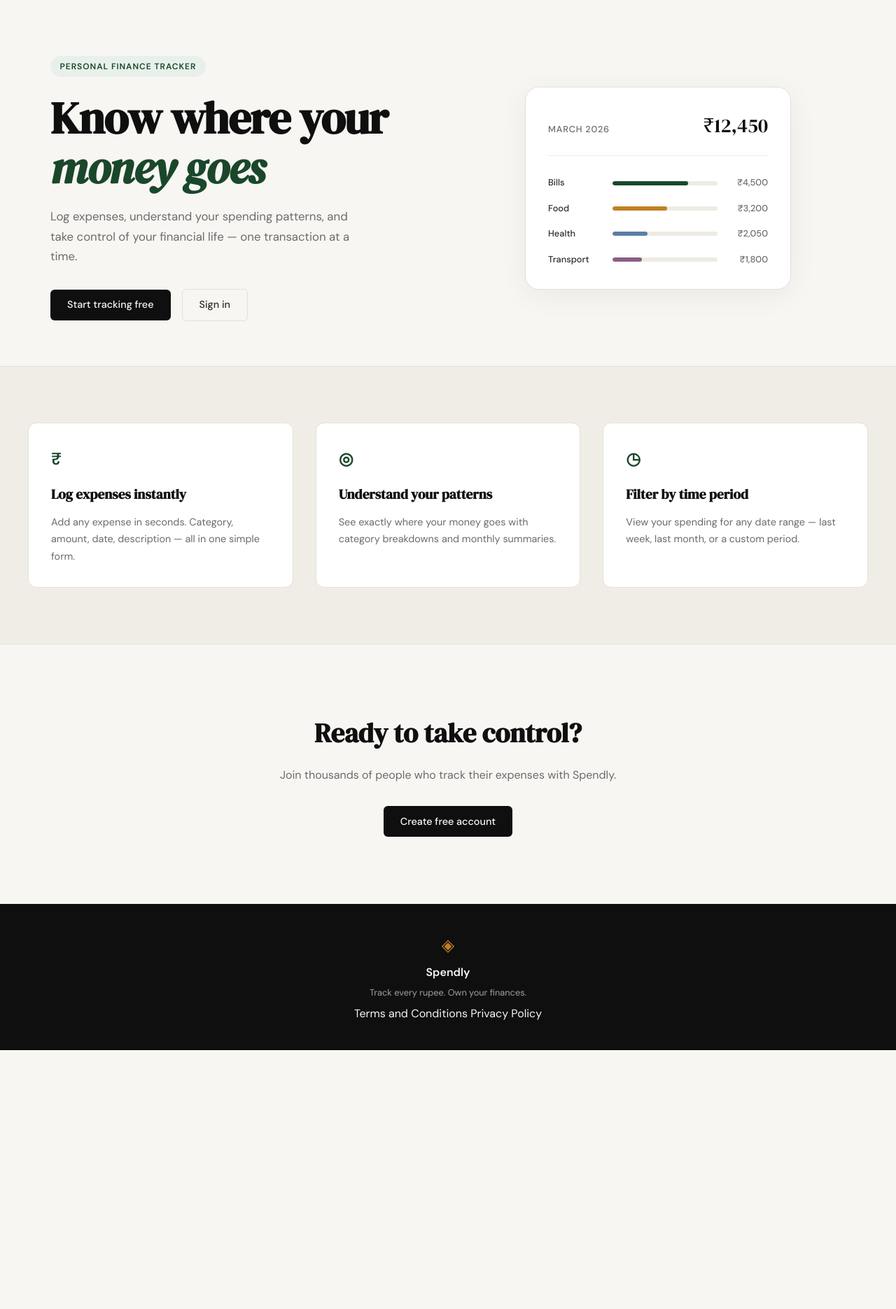
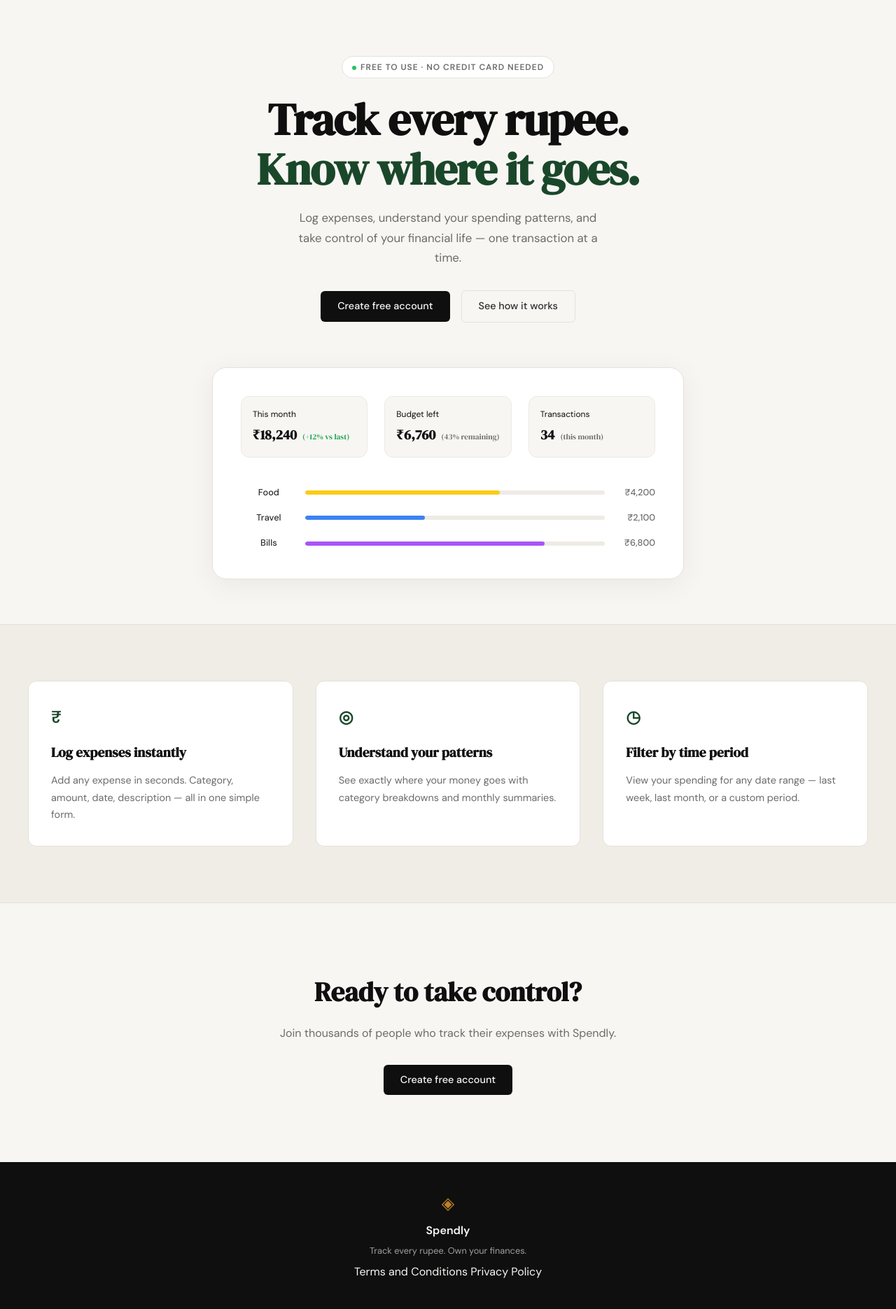
Before and after one commit to Sharif-Abusad/spendly, a Flask app: page / in a window 1280 px wide. Shown: the part 61-1932 px from the top of the page at 70% size. Before the commit the page ends 1562 px from the top, so only its background shows below. Run offline with Flask 3, Linux system fonts and the light colour scheme.

Commit message:
landing: redesign hero section to match mockup

```diff
--- a/static/css/style.css
+++ b/static/css/style.css
@@ -125,18 +125,26 @@
 
 .hero {
     padding: 5rem 2rem 4rem;
-    display: grid;
-    grid-template-columns: 1fr 1fr;
+    display: flex;
+    flex-direction: column;
+    align-items: center;
+    text-align: center;
     gap: 4rem;
-    align-items: center;
     max-width: var(--max-width);
     margin: 0 auto;
 }
 
+.hero-inner {
+    display: flex;
+    flex-direction: column;
+    align-items: center;
+}
+
 .hero-badge {
     display: inline-block;
-    background: var(--accent-light);
-    color: var(--accent);
+    border: 1px solid var(--border);
+    background: var(--paper-card);
+    color: var(--ink-muted);
     font-size: 0.75rem;
     font-weight: 600;
     letter-spacing: 0.08em;
@@ -144,6 +152,15 @@
     padding: 0.35rem 0.85rem;
     border-radius: 999px;
     margin-bottom: 1.5rem;
+}
+
+.badge-dot {
+    width: 6px;
+    height: 6px;
+    background: #22c55e;
+    border-radius: 50%;
+    display: inline-block;
+    margin-right: 6px;
 }
 
 .hero-title {
@@ -155,8 +172,7 @@
     margin-bottom: 1.25rem;
 }
 
-.hero-title em {
-    font-style: italic;
+.text-accent {
     color: var(--accent);
 }
 
@@ -166,12 +182,15 @@
     line-height: 1.7;
     max-width: 460px;
     margin-bottom: 2rem;
+    margin-left: auto;
+    margin-right: auto;
 }
 
 .hero-actions {
     display: flex;
     gap: 1rem;
     align-items: center;
+    justify-content: center;
 }
 
 /* ------------------------------------------------------------------ */
@@ -187,33 +206,52 @@
     background: var(--paper-card);
     border: 1px solid var(--border);
     border-radius: var(--radius-lg);
-    padding: 2rem;
+    padding: 2.5rem;
     width: 100%;
-    max-width: 380px;
+    max-width: 700px;
     box-shadow: 0 8px 40px rgba(0,0,0,0.06);
 }
 
-.mock-card-header {
-    display: flex;
-    justify-content: space-between;
-    align-items: baseline;
-    margin-bottom: 1.75rem;
-    padding-bottom: 1.25rem;
-    border-bottom: 1px solid var(--border-soft);
+.mock-metrics {
+    display: grid;
+    grid-template-columns: repeat(3, 1fr);
+    gap: 1.5rem;
+    margin-bottom: 2.5rem;
 }
 
-.mock-label {
-    font-size: 0.8rem;
-    font-weight: 500;
-    color: var(--ink-muted);
-    text-transform: uppercase;
-    letter-spacing: 0.06em;
+.mock-metric-card {
+    background: var(--paper);
+    border: 1px solid var(--border-soft);
+    padding: 1rem;
+    border-radius: var(--radius-md);
+    text-align: left;
 }
 
-.mock-total {
+.mock-metric-card .mock-label {
+    display: block;
+    font-size: 0.75rem;
+    margin-bottom: 0.25rem;
+}
+
+.mock-metric-card .mock-value {
     font-family: var(--font-display);
-    font-size: 1.75rem;
+    font-size: 1.2rem;
+    font-weight: 600;
     color: var(--ink);
+}
+
+.mock-metric-card small {
+    font-size: 0.7rem;
+    font-weight: normal;
+    margin-left: 4px;
+}
+
+.text-up {
+    color: #16a34a;
+}
+
+.text-muted {
+    color: var(--ink-muted);
 }
 
 .mock-bars { display: flex; flex-direction: column; gap: 1rem; }
@@ -240,14 +278,13 @@
 
 .mock-bar {
     height: 100%;
-    background: var(--accent);
     border-radius: 999px;
     transition: width 0.6s ease;
 }
 
-.mock-bar-2 { background: var(--accent-2); }
-.mock-bar-3 { background: #5b7fa6; }
-.mock-bar-4 { background: #8b5e83; }
+.bar-food { background: #facc15 !important; }
+.bar-travel { background: #3b82f6 !important; }
+.bar-bills { background: #a855f7 !important; }
 
 .mock-amt {
     font-size: 0.8rem;
--- a/templates/landing.html
+++ b/templates/landing.html
@@ -6,10 +6,12 @@
 
 <section class="hero">
     <div class="hero-inner">
-        <div class="hero-badge">Personal Finance Tracker</div>
+        <div class="hero-badge">
+            <span class="badge-dot"></span>Free to use · No credit card needed
+        </div>
         <h1 class="hero-title">
-            Know where your<br>
-            <em>money goes</em>
+            <span>Track every rupee.</span><br>
+            <span class="text-accent">Know where it goes.</span>
         </h1>
         <p class="hero-subtitle">
             Log expenses, understand your spending patterns,
@@ -17,44 +19,47 @@
             one transaction at a time.
         </p>
         <div class="hero-actions">
-            <a href="{{ url_for('register') }}" class="btn-primary">Start tracking free</a>
-            <a href="{{ url_for('login') }}" class="btn-ghost">Sign in</a>
+            <a href="{{ url_for('register') }}" class="btn-primary">Create free account</a>
+            <a href="#" class="btn-ghost">See how it works</a>
         </div>
     </div>
     <div class="hero-visual">
         <div class="mock-card">
-            <div class="mock-card-header">
-                <span class="mock-label">March 2026</span>
-                <span class="mock-total">₹12,450</span>
+            <div class="mock-metrics">
+                <div class="mock-metric-card">
+                    <span class="mock-label">This month</span>
+                    <span class="mock-value">₹18,240 <small class="text-up">(+12% vs last)</small></span>
+                </div>
+                <div class="mock-metric-card">
+                    <span class="mock-label">Budget left</span>
+                    <span class="mock-value">₹6,760 <small class="text-muted">(43% remaining)</small></span>
+                </div>
+                <div class="mock-metric-card">
+                    <span class="mock-label">Transactions</span>
+                    <span class="mock-value">34 <small class="text-muted">(this month)</small></span>
+                </div>
             </div>
             <div class="mock-bars">
                 <div class="mock-bar-row">
+                    <span class="mock-cat">Food</span>
+                    <div class="mock-bar-track">
+                        <div class="mock-bar bar-food" style="width: 65%"> </div>
+                    </div>
+                    <span class="mock-amt">₹4,200</span>
+                </div>
+                <div class="mock-bar-row">
+                    <span class="mock-cat">Travel</span>
+                    <div class="mock-bar-track">
+                        <div class="mock-bar bar-travel" style="width: 40%"> </div>
+                    </div>
+                    <span class="mock-amt">₹2,100</span>
+                </div>
+                <div class="mock-bar-row">
                     <span class="mock-cat">Bills</span>
                     <div class="mock-bar-track">
-                        <div class="mock-bar" style="width: 72%"></div>
+                        <div class="mock-bar bar-bills" style="width: 80%"> </div>
                     </div>
-                    <span class="mock-amt">₹4,500</span>
-                </div>
-                <div class="mock-bar-row">
-                    <span class="mock-cat">Food</span>
-                    <div class="mock-bar-track">
-                        <div class="mock-bar mock-bar-2" style="width: 52%"></div>
-                    </div>
-                    <span class="mock-amt">₹3,200</span>
-                </div>
-                <div class="mock-bar-row">
-                    <span class="mock-cat">Health</span>
-                    <div class="mock-bar-track">
-                        <div class="mock-bar mock-bar-3" style="width: 33%"></div>
-                    </div>
-                    <span class="mock-amt">₹2,050</span>
-                </div>
-                <div class="mock-bar-row">
-                    <span class="mock-cat">Transport</span>
-                    <div class="mock-bar-track">
-                        <div class="mock-bar mock-bar-4" style="width: 28%"></div>
-                    </div>
-                    <span class="mock-amt">₹1,800</span>
+                    <span class="mock-amt">₹6,800</span>
                 </div>
             </div>
         </div>
```
Also changed, not shown: Screenshot 2026-03-25 at 12.36.20 AM.png (added).
